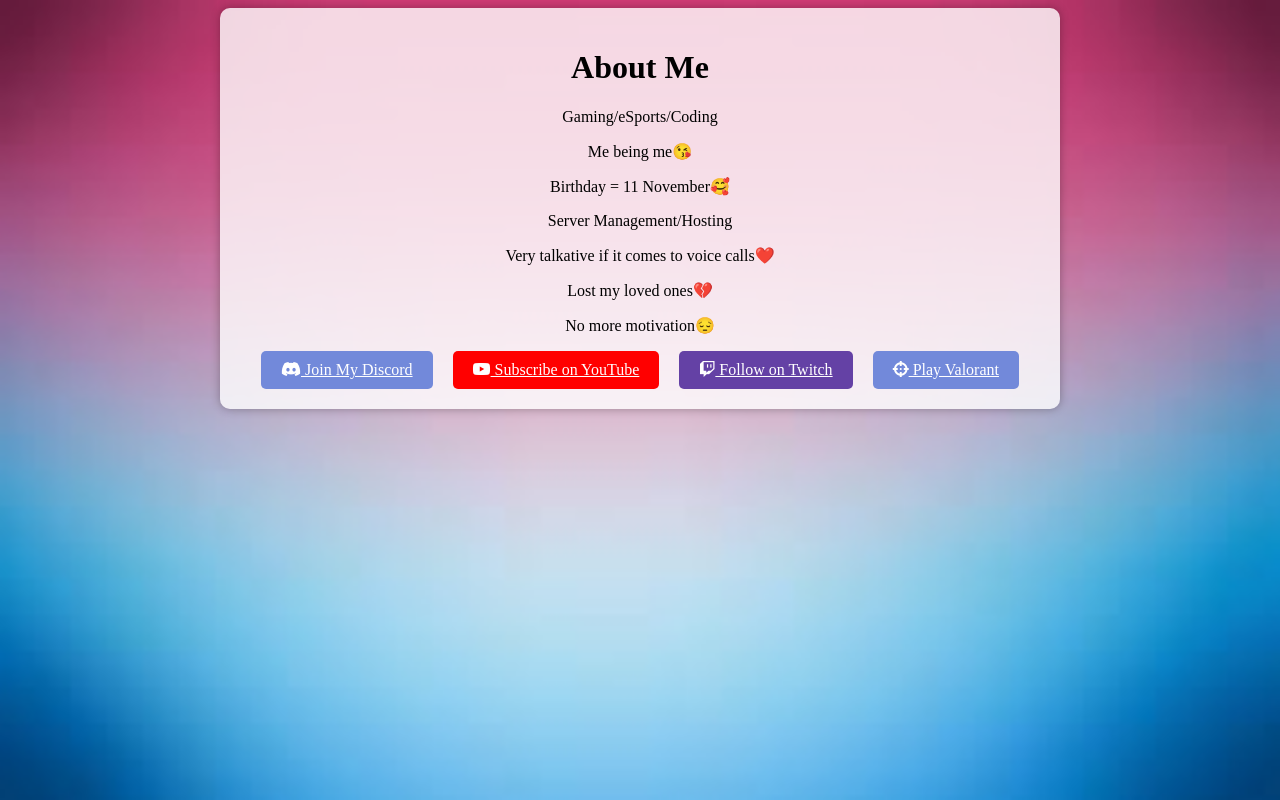
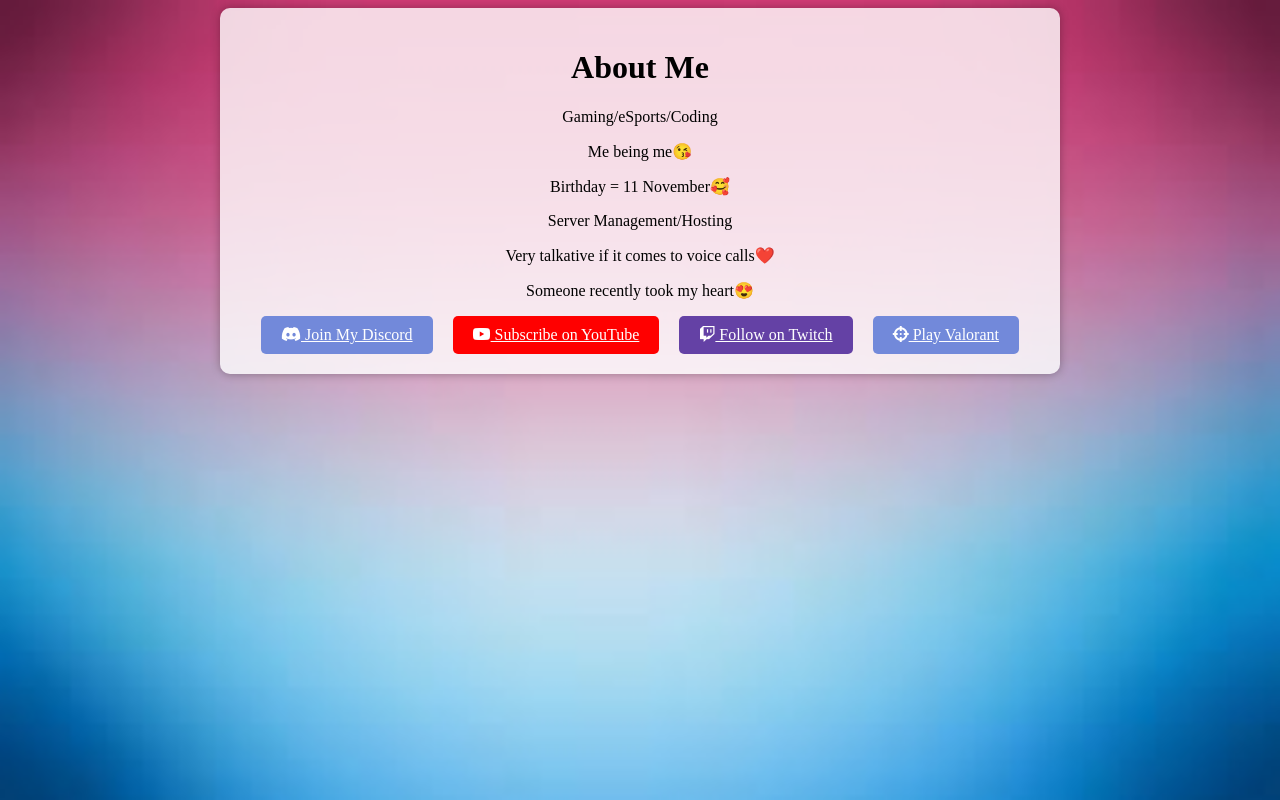
Before and after one commit to EyeSaberDC/aboutme, a plain HTML site: page index.html in a window 1280 px wide. Drawn offline with Linux system fonts and the light colour scheme.

Commit message:
Update index.html

```diff
--- a/index.html
+++ b/index.html
@@ -88,9 +88,7 @@
 
       <P>Very talkative if it comes to voice calls❤️</P>
 
-      <p>Lost my loved ones💔</p>
-
-      <p>No more motivation😔</p>
+      <p>Someone recently took my heart😍</p>
 
       <div class="buttons">
 
```
